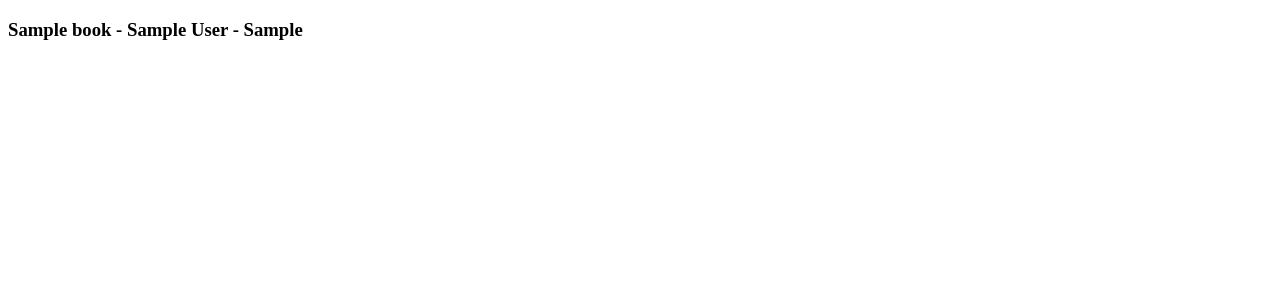
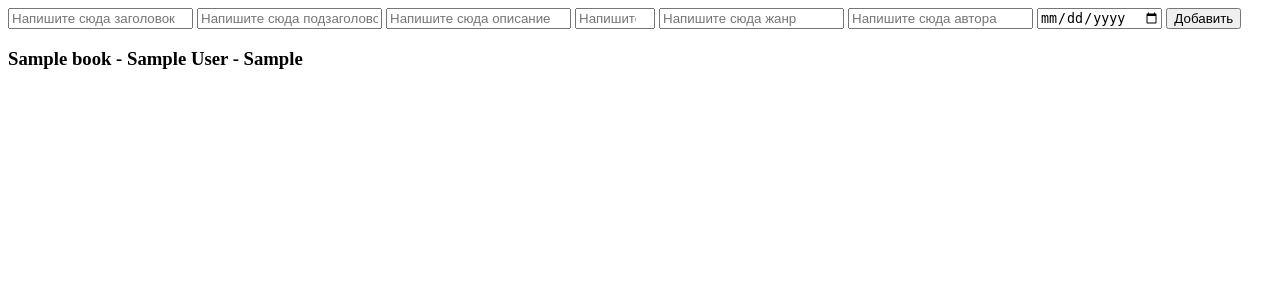
Before and after one commit to aimehaum/todo, a Django app: page /book/ in a window 1280 px wide. Shown: the top 300 px of the page. Run offline with Django 3.2, Linux system fonts and the light colour scheme; tables that the repository leaves empty hold one stand-in row (values such as "Sample post").

Commit message:
added form to books.hmtl

```diff
--- a/main/templates/books.html
+++ b/main/templates/books.html
@@ -1,3 +1,4 @@
+{% load static %}
 <!DOCTYPE html>
 <html lang="en">
 <head>
@@ -6,8 +7,60 @@
     <title>Document</title>
 </head>
 <body>
-    {% for book in books_list %}
-        <h3>{{ book.title }} - {{ book.author }} - {{ book.genre}}</h3>
-    {% endfor %}
+    <section>
+        <div class="create_container">
+            <form action="{% url 'add-book' %}" method="POST">
+                {% csrf_token %}
+            <input
+             class="create_input1"
+             type="text"
+             placeholder="Напишите сюда заголовок"
+             name="book_title"
+             />
+             <input
+             class="create_input2"
+             type="text"
+             placeholder="Напишите сюда подзаголовок"
+             name="book_subtitle"
+            />
+            <input
+            class="create_input3"
+            type="text"
+            placeholder="Напишите сюда описание"
+            name="book_description"
+            />
+            <input
+            class="create_input4"
+            type="number" step="0.01" min="0" max="10"
+            placeholder="Напишите сюда цену"
+            name="book_price"
+            />
+            <input
+            class="create_input5"
+            type="text"
+            placeholder="Напишите сюда жанр"
+            name="book_genre"
+            />
+            <input
+            class="create_input6"
+            type="text"
+            placeholder="Напишите сюда автора"
+            name="book_author"
+            />
+            <input
+            class="create_input7"
+            type="date"
+            placeholder="Напишите сюда год выхода книги"
+            name="book_year"
+            />
+            <button class="create_button">Добавить</button>
+            </form>
+        </div>
+        <div class="book_container">
+            {% for book in books_list %}
+            <h3>{{ book.title }} - {{ book.author }} - {{ book.genre}}</h3>
+            {% endfor %}
+        </div>
+    </section>
 </body>
 </html>
--- a/main/views.py
+++ b/main/views.py
@@ -1,7 +1,7 @@
 from django.shortcuts import render, HttpResponse, redirect
 from .models import ToDo
 from .models import Book
-# Create your views here.
+
 
 def homepage(request):
     return render (request, "index.html")
@@ -32,3 +32,16 @@ def add_todo(request):
     todo = ToDo(text=text)
     todo.save()
     return redirect(test)
+
+def add_book(request):
+    form = request.POST
+    title = form["book_title"]
+    subtitle = form["book_subtitle"]
+    description = form["book_description"]
+    price = form["book_price"]
+    genre = form["book_genre"]
+    author = form["book_author"]
+    year = form["book_year"]
+    book = Book(title=title, subtitle=subtitle, description=description, price=price, genre=genre, author=author, year=year)
+    book.save()
+    return redirect(books)
--- a/todo/urls.py
+++ b/todo/urls.py
@@ -29,5 +29,6 @@ urlpatterns = [
     path("hw31b/", homework31b),
     path("hw31c/", homework31c),
     path("add-todo/", add_todo, name="add-todo"),
+    path("add-book", add_book, name="add-book"),
 ]   + static(settings.STATIC_URL, document_root=settings.STATIC_ROOT) \
     + static(settings.MEDIA_URL, document_root=settings.MEDIA_ROOT)
```
